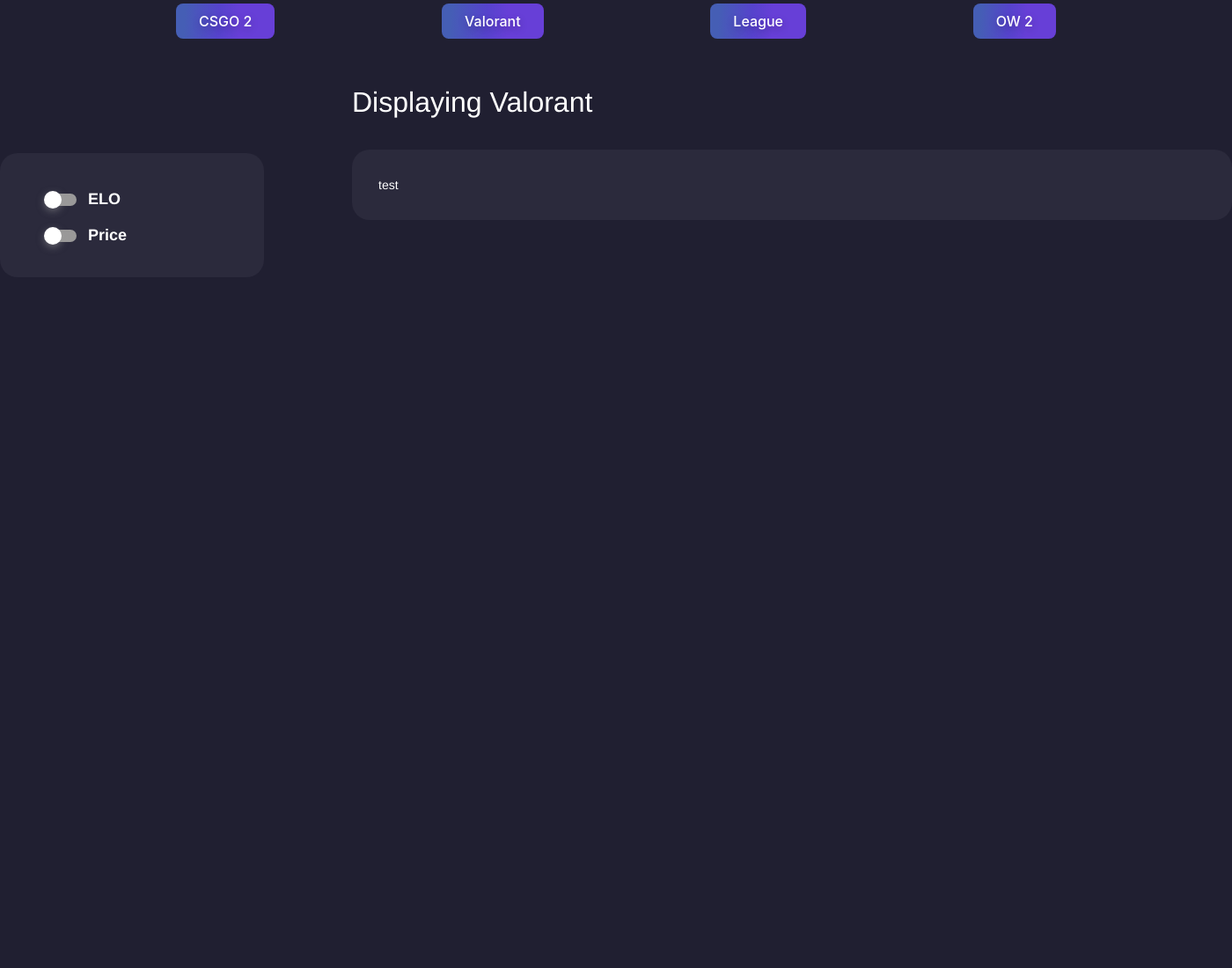
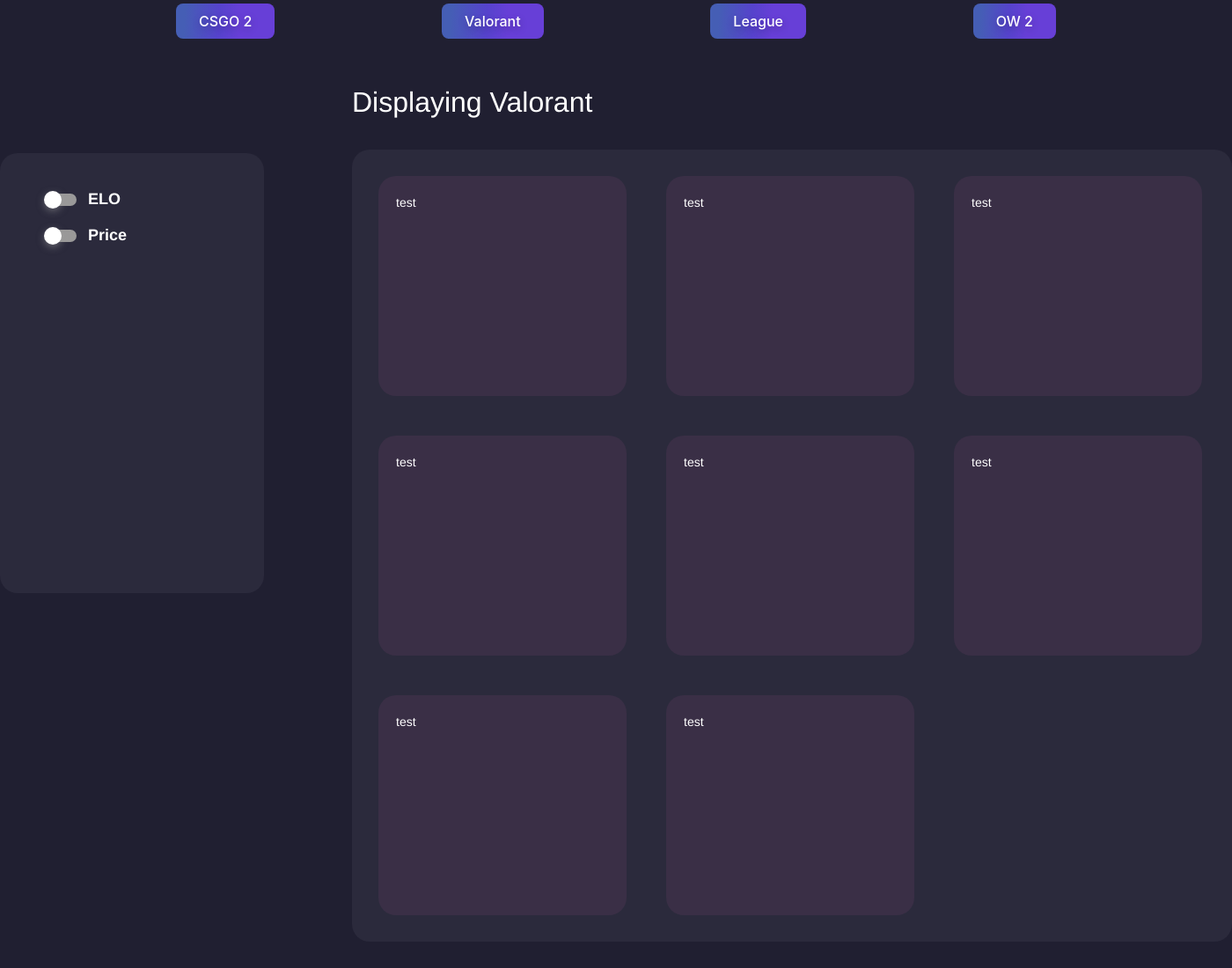
Before and after one commit to Mishibla/CITS3403-GroupProject, a Flask app: page /buyaccount in a window 1400 px wide. Shown: the part 176-1276 px from the top of the page at 88% size. Before the commit the page ends 464 px from the top, so only its background shows below. Run offline with Flask 3, Linux system fonts and the light colour scheme; some libraries are stand-ins or nearby versions.

Commit message:
added account boxes

```diff
--- a/app/static/Sellpage.css
+++ b/app/static/Sellpage.css
@@ -58,3 +58,19 @@
 .checkbox_label {
   font-size: large;
 }
+
+.accounts_container_display {
+  display: flex;       /* Enables flexbox layout */
+  flex-wrap: wrap;     /* Allows items to wrap onto the next line */
+  justify-content: flex-start; /* Distributes space between and around items */
+  gap: 45px;           /* Space between boxes */
+}
+
+.accounts {
+  flex: 1 1 30%;      /* Grow and shrink, base width */
+  max-width: 30%;     /* Maximum width */
+  border-radius: 20px;
+  background-color: #3a2f46;
+  height: 250px;
+  padding: 20px;
+}
--- a/app/templates/Sellpage.html
+++ b/app/templates/Sellpage.html
@@ -26,7 +26,14 @@
                 Displaying Valorant
             </div>
             <div class="accounts_container_display">
-                test
+                <div class="accounts">test</div>
+                <div class="accounts">test</div>
+                <div class="accounts">test</div>
+                <div class="accounts">test</div>
+                <div class="accounts">test</div>
+                <div class="accounts">test</div>
+                <div class="accounts">test</div>
+                <div class="accounts">test</div>
             </div>
         </div>
     </div>
```
